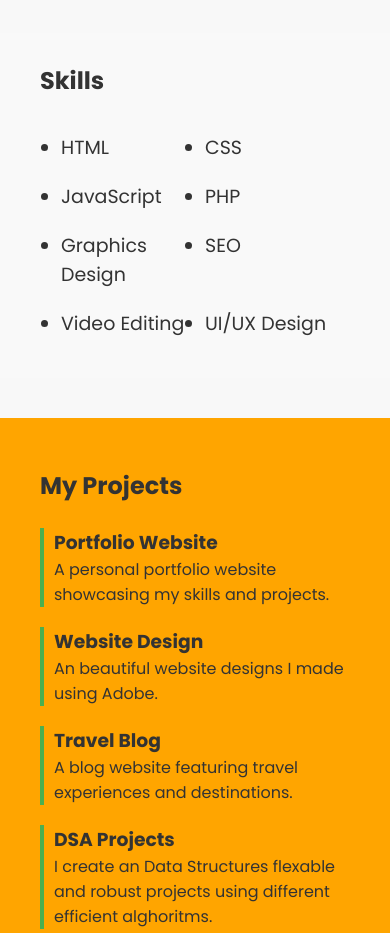
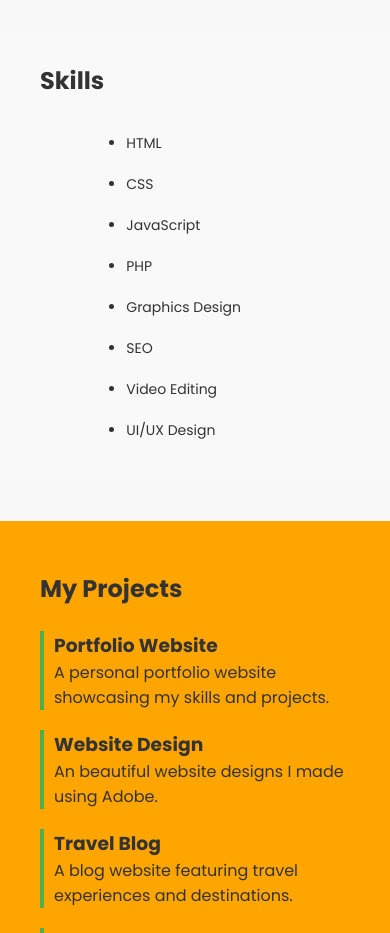
Before and after one commit to Waleed-khattak/HTML_CSS_Portfollio, a plain HTML site: page index.html in a window 390 px wide. Shown: the part 1160-2093 px from the top of the page. Drawn offline with Linux system fonts and the light colour scheme.

Commit message:
Update style.css

```diff
--- a/style.css
+++ b/style.css
@@ -158,11 +158,19 @@ h2 {
 
 #skills li {
     margin: 10px;
-    width: 40%;
+    width: 45%;
     font-size: 19px;
     font-weight: 400;
 }
 
+@media screen and (max-width: 600px)
+{
+  #skills li{
+    font-size: 14px;
+    margin-right: 8px;
+  }
+
+}
 #projects {
     background-color: orange;
     padding: 30px 20px;
```
